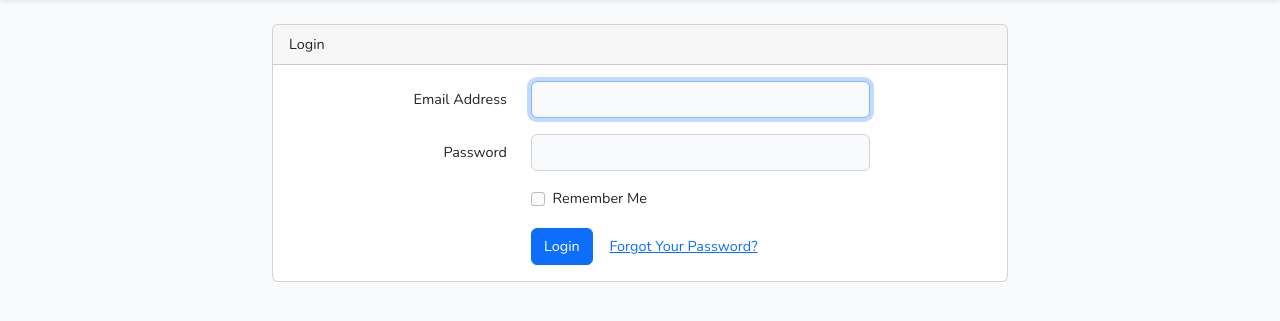
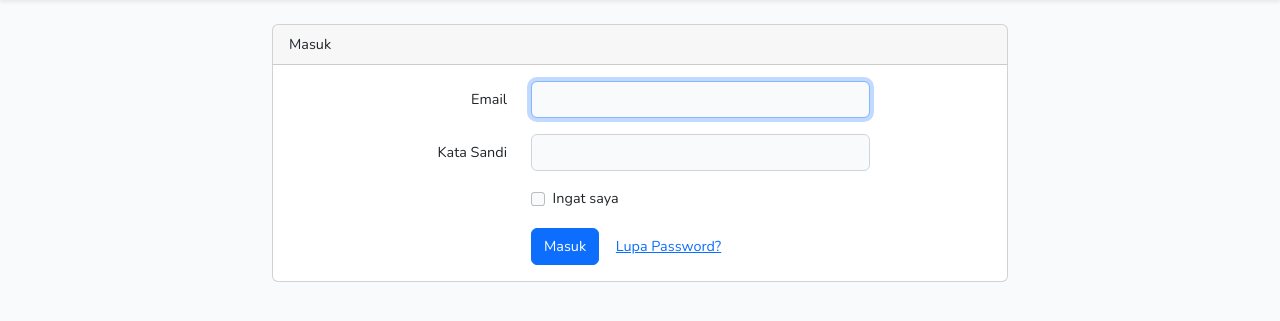
Before and after one commit to jimmywiraarbaa/crm-opung, a Laravel app: page /login in a window 1280 px wide. Shown: the part 55-376 px from the top of the page. Run offline with Laravel 12, Linux system fonts and the light colour scheme; style sheets or scripts are compiled from the project's sources.

Commit message:
penambahan fitur pencarian dan memperbaiki beberapa kata

```diff
--- a/resources/views/auth/login.blade.php
+++ b/resources/views/auth/login.blade.php
@@ -5,17 +5,19 @@
         <div class="row justify-content-center">
             <div class="col-md-8">
                 <div class="card">
-                <div class="card-header">{{ __('Login') }}</div>
+                    <div class="card-header">{{ __('Masuk') }}</div>
 
                     <div class="card-body">
                         <form method="POST" action="{{ route('login') }}">
                             @csrf
 
                             <div class="row mb-3">
-                            <label for="email" class="col-md-4 col-form-label text-md-end">{{ __('Email Address') }}</label>
+                                <label for="email" class="col-md-4 col-form-label text-md-end">{{ __('Email') }}</label>
 
                                 <div class="col-md-6">
-                                <input id="email" type="email" class="form-control @error('email') is-invalid @enderror" name="email" value="{{ old('email') }}" required autocomplete="email" autofocus>
+                                    <input id="email" type="email"
+                                        class="form-control @error('email') is-invalid @enderror" name="email"
+                                        value="{{ old('email') }}" required autocomplete="email" autofocus>
 
                                     @error('email')
                                         <span class="invalid-feedback" role="alert">
@@ -26,10 +28,13 @@
                             </div>
 
                             <div class="row mb-3">
-                            <label for="password" class="col-md-4 col-form-label text-md-end">{{ __('Password') }}</label>
+                                <label for="password"
+                                    class="col-md-4 col-form-label text-md-end">{{ __('Kata Sandi') }}</label>
 
                                 <div class="col-md-6">
-                                <input id="password" type="password" class="form-control @error('password') is-invalid @enderror" name="password" required autocomplete="current-password">
+                                    <input id="password" type="password"
+                                        class="form-control @error('password') is-invalid @enderror" name="password"
+                                        required autocomplete="current-password">
 
                                     @error('password')
                                         <span class="invalid-feedback" role="alert">
@@ -42,10 +47,11 @@
                             <div class="row mb-3">
                                 <div class="col-md-6 offset-md-4">
                                     <div class="form-check">
-                                    <input class="form-check-input" type="checkbox" name="remember" id="remember" {{ old('remember') ? 'checked' : '' }}>
+                                        <input class="form-check-input" type="checkbox" name="remember" id="remember"
+                                            {{ old('remember') ? 'checked' : '' }}>
 
                                         <label class="form-check-label" for="remember">
-                                        {{ __('Remember Me') }}
+                                            {{ __('Ingat saya') }}
                                         </label>
                                     </div>
                                 </div>
@@ -54,12 +60,12 @@
                             <div class="row mb-0">
                                 <div class="col-md-8 offset-md-4">
                                     <button type="submit" class="btn btn-primary">
-                                    {{ __('Login') }}
+                                        {{ __('Masuk') }}
                                     </button>
 
                                     @if (Route::has('password.request'))
                                         <a class="btn btn-link" href="{{ route('password.request') }}">
-                                        {{ __('Forgot Your Password?') }}
+                                            {{ __('Lupa Password?') }}
                                         </a>
                                     @endif
                                 </div>
--- a/resources/views/index_product.blade.php
+++ b/resources/views/index_product.blade.php
@@ -15,6 +15,12 @@
             <div class="container">
                 <div class="row justify-content-center">
                     <div class="col-md-8">
+                        <div class="input-group mb-3 justify-content-end">
+                            <form action="{{ route('search_product') }}" method="get" class="d-flex">
+                                <input type="text" class="form-control" name="search" placeholder="Search">
+                                <button class="btn btn-primary ms-2" type="submit">Search</button>
+                            </form>
+                        </div>
                         <div class="card">
                             <div class="card-header">{{ __('Menu') }}</div>
 
--- a/routes/web.php
+++ b/routes/web.php
@@ -15,6 +15,7 @@ Route::get('/', function () {
 Auth::routes();
 
 Route::get('/product', [ProductController::class, 'index_product'])->name('index_product');
+Route::get('/product/search', [ProductController::class, 'search_product'])->name('search_product');
 
 Route::middleware(['admin'])->group(function () {
     Route::get('/product/create', [ProductController::class, 'create_product'])->name('create_product');
```
Also changed, not shown: app/Http/Controllers/ProductController.php (+10 -0 lines), resources/views/auth/register.blade.php (+20 -10 lines). Lines whose indentation alone changed are shown as unchanged.
